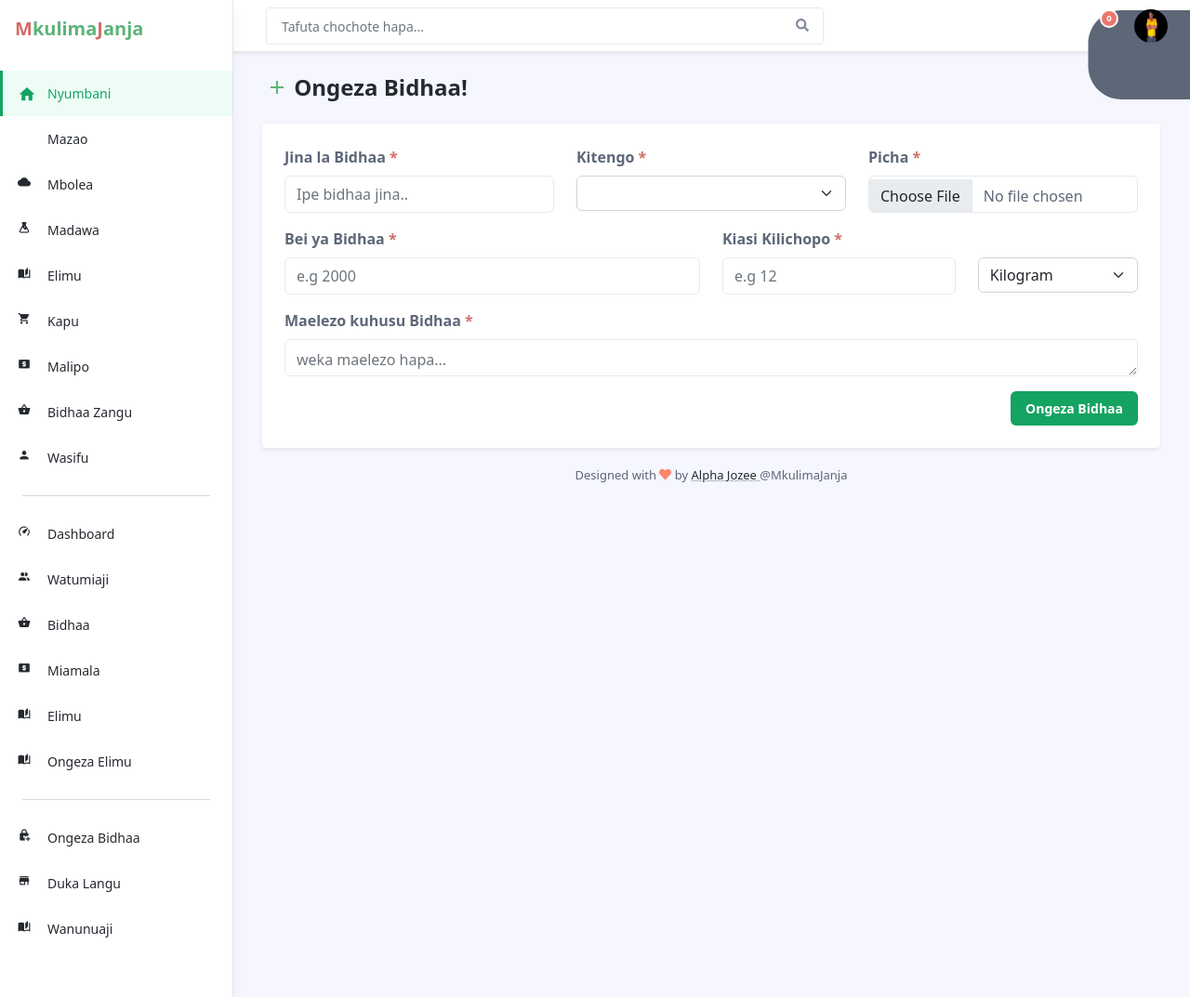
After one commit to alphaxadLaravel/MkulimaJanjaProject, a PHP site: page /muuzaji/ongeza_bidhaa.php in a window 1280 px wide. The commit adds this page. Shown: the whole page at 93% size. Run offline with PHP 8.4, Linux system fonts and the light colour scheme; some libraries are stand-ins or nearby versions.

Commit message:
nyakati_za_mwisho

```diff
--- a/components/sidebar.php
+++ b/components/sidebar.php
@@ -125,7 +125,7 @@
 						<span class="nav-link-text">Elimu</span>
 					</a>
 				</li>
-				<li class="nav-item">
+				<li class="nav-item mb-3">
 					<a class="nav-link" href="../admin/ongeza_elimu.php">
 						<span class="nav-icon">
 							<i class="mdi mdi-book-open-page-variant"></i>
@@ -133,8 +133,34 @@
 						<span class="nav-link-text">Ongeza Elimu</span>
 					</a>
 				</li>
+				<li class="nav-item">
+					<hr class="mx-4">
+				</li>
+				<li class="nav-item">
+					<a class="nav-link" href="../muuzaji/ongeza_bidhaa.php">
+						<span class="nav-icon">
+							<i class="mdi mdi-lock-plus"></i>
+						</span>
+						<span class="nav-link-text">Ongeza Bidhaa</span>
+					</a>
+				</li>
+				<li class="nav-item">
+					<a class="nav-link" href="../muuzaji/duka_langu.php">
+						<span class="nav-icon">
+							<i class="mdi mdi-store"></i>
+						</span>
+						<span class="nav-link-text">Duka Langu</span>
+					</a>
+				</li>
+				<li class="nav-item mb-5">
+					<a class="nav-link" href="../muuzaji/wanunuaji.php">
+						<span class="nav-icon">
+							<i class="mdi mdi-book-open-page-variant"></i>
+						</span>
+						<span class="nav-link-text">Wanunuaji</span>
+					</a>
+				</li>
 			</ul>
-			<!--//app-menu-->
 		</nav>
 	</div>
 
--- a/dashboard/elimu.php
+++ b/dashboard/elimu.php
@@ -55,7 +55,7 @@
                 <?php for ($i = 0; $i < 6; $i++) { ?>
                     <div class="col-md-4 wow my-3 fadeInUp" data-wow-delay="0.1s" style="visibility: visible; animation-delay: 0.1s; animation-name: fadeInUp;">
                             <div class="card border-0 shadow-sm">
-                            <img class="img-fluid" src="../assets/images/cocoa.webp" alt="">
+                            <a href="#"><img class="img-fluid" src="../assets/images/cocoa.webp" alt=""></a>
                             <div class="bg-light p-4">
                                 <a class="d-block h5 lh-base mb-4" href="">Jifunze Kilimo cha Cocoa</a>
                                 <div class="text-muted border-top pt-4">
--- /dev/null
+++ b/muuzaji/ongeza_bidhaa.php
@@ -0,0 +1,106 @@
+<?php include "../layouts/inside_head.php"; ?>
+<header class="app-header fixed-top">
+
+    <?php include "../components/top_nav.php"; ?>
+
+    <?php include "../components/sidebar.php"; ?>
+
+</header>
+<div class="app-wrapper">
+
+    <div class="app-content pt-3 p-md-3 p-lg-4">
+        <div class="container-xl">
+            <div class="row g-3 mb-4 align-items-center justify-content-between">
+                <div class="col-auto">
+                    <h1 class="app-page-title mb-0"><i class="mdi mdi-plus text-success"></i> Ongeza Bidhaa!</h1>
+                </div>
+            </div>
+
+            <div class="row px-2">
+                <div class="app-card app-card-settings shadow-sm p-4">
+
+                    <div class="app-card-body">
+                        <form class="settings-form">
+                            <div class="row">
+                                <div class="col-md-4">
+                                    <div class="mb-3">
+                                        <label for="setting-input-1" class="form-label">Jina la Bidhaa <span class="text-danger">*</span></label>
+                                        <input type="text" class="form-control" id="setting-input-1" value="" placeholder="Ipe bidhaa jina.." required="">
+                                    </div>
+                                </div>
+                                <div class="col-md-4">
+                                    <div class="mb-3">
+                                        <label for="setting-input-1" class="form-label">Kitengo <span class="text-danger">*</span></label>
+                                        <select class="form-select" name="" id="">
+                                            <option value=""></option>
+                                            <option value="">Chagua Kitengo...</option>
+                                            <option value="Mwanza">Mazao</option>
+                                            <option value="">Mbolea</option>
+                                            <option value="">Madawa</option>
+                                        </select>
+                                    </div>
+                                </div>
+                                <div class="col-md-4">
+                                    <div class="mb-3">
+                                        <label for="setting-input-1" class="form-label">Picha <span class="text-danger">*</span></label>
+                                        <input type="file" class="form-control file-selector-button" id="setting-input-1" value="" placeholder="Enter Property ID" required="">
+                                    </div>
+
+                                </div>
+                            </div>
+
+                            <div class="row">
+                                <div class="col-md-6">
+                                    <div class="mb-3">
+                                        <label for="setting-input-1" class="form-label">Bei ya Bidhaa <span class="text-danger">*</span></label>
+                                        <div class="mb-3">
+                                        <input type="number" class="form-control" id="setting-input-1" value="" placeholder="e.g 2000" required="">
+                                    </div>
+                                    </div>
+                                </div>
+                                <div class="col-md-6">
+                                    <label for="setting-input-1" class="form-label">Kiasi Kilichopo <span class="text-danger">*</span></label>
+                                    <div class="row">
+                                        <div class="col-md-7">
+                                            <div class="mb-3">
+                                                <input type="number" class="form-control" id="setting-input-1" value="" placeholder="e.g 12" required="">
+                                            </div>
+                                        </div>
+                                        <div class="col-md-5">
+                                            <div class="mb-3">
+                                                <select class="form-select ">
+                                                    <option value="option-1">Kilogram</option>
+                                                    <option value="option-1">Fungu</option>
+                                                    <option value="option-1">Mafungu</option>
+                                                    <option value="option-1">Gunia</option>
+                                                    <option value="option-1">Debe</option>
+                                                </select>
+                                            </div>
+                                        </div>
+                                    </div>
+                                </div>
+                            </div>
+
+                            <div class="row">
+                                <div class="col-md-12">
+                                    <div class="mb-3">
+                                        <label for="setting-input-1" class="form-label">Maelezo kuhusu Bidhaa <span class="text-danger">*</span> </label>
+                                        <textarea class="form-control" name="" rows="5" cols="3" id="" placeholder="weka maelezo hapa..."></textarea>
+                                    </div>
+                                </div>
+                            </div>
+                            <div class="d-flex justify-content-end">
+
+                                <button type="submit" class="btn app-btn-primary">Ongeza Bidhaa</button>
+                            </div>
+                        </form>
+                    </div>
+
+                </div>
+            </div>
+        </div>
+
+        <?php include "../components/inner_footer.php" ?>
+
+    </div>
+    <?php include "../layouts/inside_foot.php"; ?>
```
Also changed, not shown: muuzaji/duka_langu.php (added, +73 -0 lines), muuzaji/wanunuaji.php (added, +78 -0 lines).
